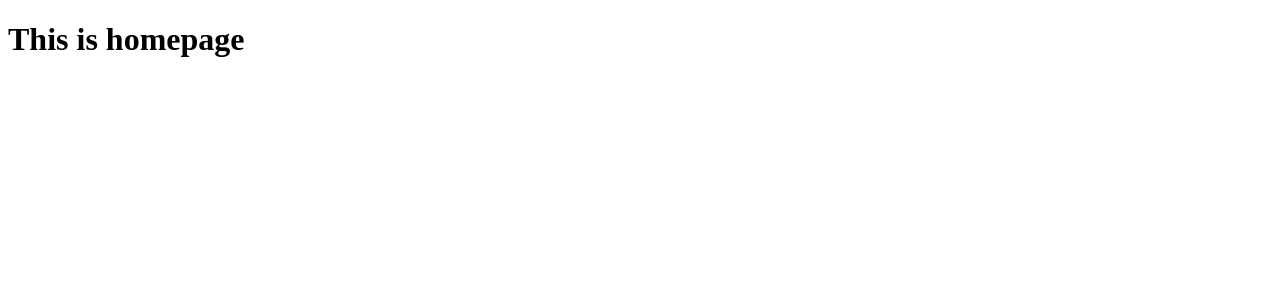
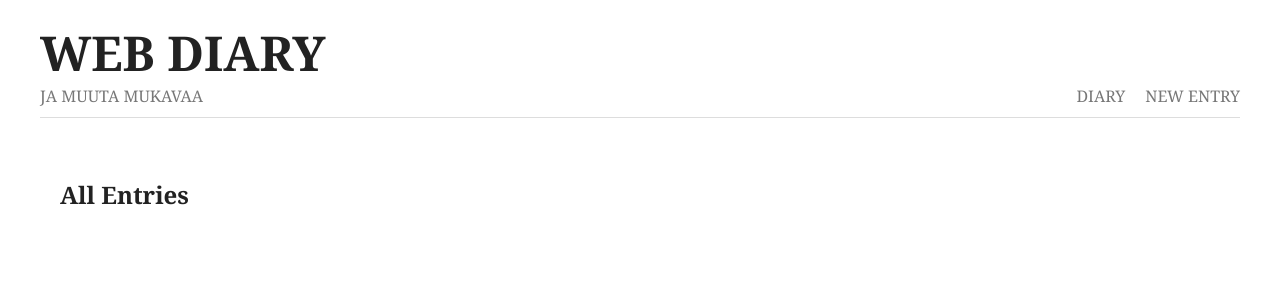
Before and after one commit to stanislav4791/web_diary, a Flask app: page / in a window 1280 px wide. Shown: the top 300 px of the page. Run offline with Flask 2, Linux system fonts and the light colour scheme; parts of the project's set-up code (start-up, migrations or seed data) failed here and were passed over; some libraries are stand-ins or nearby versions.

Commit message:
added some html

```diff
--- a/main.py
+++ b/main.py
@@ -1,12 +1,17 @@
-from flask import Flask, render_template
-from flask_mysqldb import MySQL
+from flask import Flask, render_template, request, redirect, url_for
+from flask_mysqldb import MySQLdb
+from db import *
 
 app = Flask(__name__)
-mysql = MySQL(app)
 
 @app.route("/")
-def index():
-    return render_template("index.html")
+def home():
+    return render_template("index.html", title='HOME')
+
+
+@app.route("/diary", methods = ['POST'])
+def insert():
+    return insert_blog()
 
 if __name__ == "__main__":
     app.run()
--- /dev/null
+++ b/static/styles.css
@@ -0,0 +1,129 @@
+@import url("https://fonts.googleapis.com/css2?family=Noto+Serif:wght@400;700&display=swap");
+body {
+  max-width: 1200px;
+  margin: 20px auto;
+  padding: 0 20px;
+  font-family: "Noto Serif", serif;
+  max-width: 1200px;
+}
+p,
+h1,
+h2,
+h3,
+a,
+ul {
+  margin: 0;
+  padding: 0;
+  text-decoration: none;
+  color: #222;
+}
+
+/* nav & footer styles */
+nav {
+  display: flex;
+  justify-content: space-between;
+  margin-bottom: 60px;
+  padding-bottom: 10px;
+  border-bottom: 1px solid #ddd;
+  text-transform: uppercase;
+}
+nav ul {
+  display: flex;
+  justify-content: space-between;
+  align-items: flex-end;
+}
+nav li {
+  list-style-type: none;
+  margin-left: 20px;
+}
+nav h1 {
+  font-size: 3em;
+}
+nav p,
+nav a {
+  color: #777;
+  font-weight: 300;
+}
+footer {
+  color: #777;
+  text-align: center;
+  margin: 80px auto 20px;
+}
+h2 {
+  margin-bottom: 40px;
+}
+h3 {
+  text-transform: capitalize;
+  margin-bottom: 8px;
+}
+.content {
+  margin-left: 20px;
+}
+
+/* index styles */
+.blogs a {
+  display: block;
+  margin: 40px 0;
+  padding-left: 30px;
+  border-left: 6px solid crimson;
+}
+.blogs a:hover h3 {
+  color: crimson;
+}
+
+/* details styles */
+.details {
+  position: relative;
+}
+.delete {
+  position: absolute;
+  top: 0;
+  right: 0;
+  border-radius: 50%;
+  padding: 8px;
+}
+.delete:hover {
+  cursor: pointer;
+  box-shadow: 1px 2px 3px rgba(0, 0, 0, 0.2);
+}
+
+.update {
+  position: absolute;
+  top: 0;
+  right: 75;
+  border-radius: 50%;
+  padding: 8px;
+}
+.update:hover {
+  cursor: pointer;
+  box-shadow: 1px 2px 3px rgba(0, 0, 0, 0.2);
+}
+
+/* create styles */
+.create-blog form {
+  max-width: 400px;
+  margin: 0 auto;
+}
+.create-blog input,
+.create-blog textarea {
+  display: block;
+  width: 100%;
+  margin: 10px 0;
+  padding: 8px;
+}
+.create-blog label {
+  display: block;
+  margin-top: 24px;
+}
+textarea {
+  height: 120px;
+}
+.create-blog button {
+  margin-top: 20px;
+  background: crimson;
+  color: white;
+  padding: 6px;
+  border: 0;
+  font-size: 1.2em;
+  cursor: pointer;
+}
--- a/templates/index.html
+++ b/templates/index.html
@@ -1,12 +1,5 @@
 <!DOCTYPE html>
 <html lang="en">
-  <head>
-    <meta charset="UTF-8" />
-    <meta http-equiv="X-UA-Compatible" content="IE=edge" />
-    <meta name="viewport" content="width=device-width, initial-scale=1.0" />
-    <title>Home</title>
-  </head>
-  <body>
-    <h1>This is homepage</h1>
-  </body>
+  {% include "/partials/head.html" %} {% include "/partials/navbar.html" %} {%
+  include "/partials/body.html" %}
 </html>
--- /dev/null
+++ b/templates/partials/body.html
@@ -0,0 +1,10 @@
+<body>
+  <div class="diary content">
+    <h2>All Entries</h2>
+    {% for entries in diary %}
+    <p class="date">{{diary.date}}</p>
+    <h3 class="heading">{{diary.heading}}</h3>
+    <p class="content">{{diary.content}}</p>
+    {% endfor %}
+  </div>
+</body>
--- /dev/null
+++ b/templates/partials/head.html
@@ -0,0 +1,10 @@
+<head>
+  <meta charset="UTF-8" />
+  <meta http-equiv="X-UA-Compatible" content="IE=edge" />
+  <meta name="viewport" content="width=device-width, initial-scale=1.0" />
+  <title>{{title}}</title>
+  <link
+    rel="stylesheet"
+    href="{{ url_for('static', filename='styles.css') }}"
+  />
+</head>
--- /dev/null
+++ b/templates/partials/navbar.html
@@ -0,0 +1,10 @@
+<nav>
+  <div class="title">
+    <a href="/"><h1>WEB DIARY</h1></a>
+    <p>JA MUUTA MUKAVAA</p>
+  </div>
+  <ul>
+    <li><a href="/">Diary</a></li>
+    <li><a href="/diary/create">New entry</a></li>
+  </ul>
+</nav>
```
Also changed, not shown: db.py (added, +22 -0 lines), templates/create.html (added, +20 -0 lines), 1 other file.
